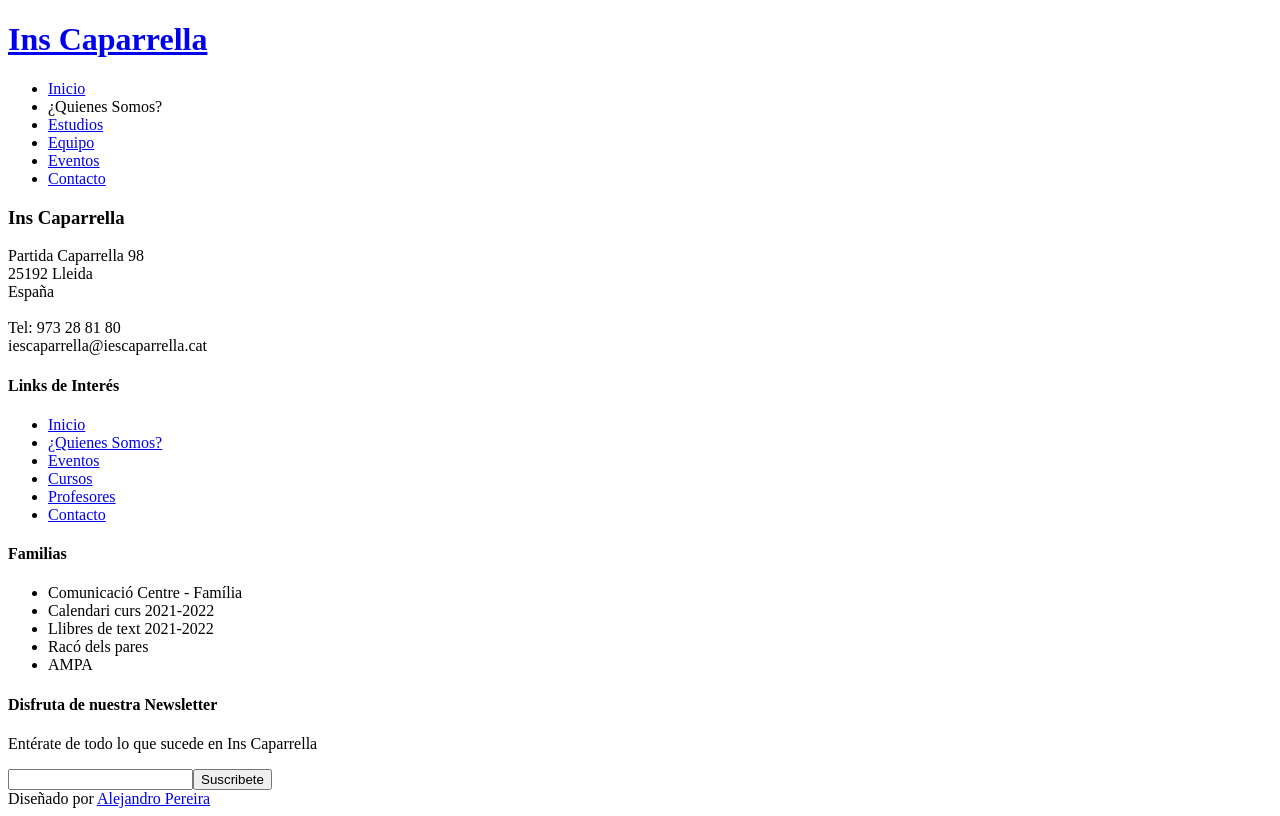
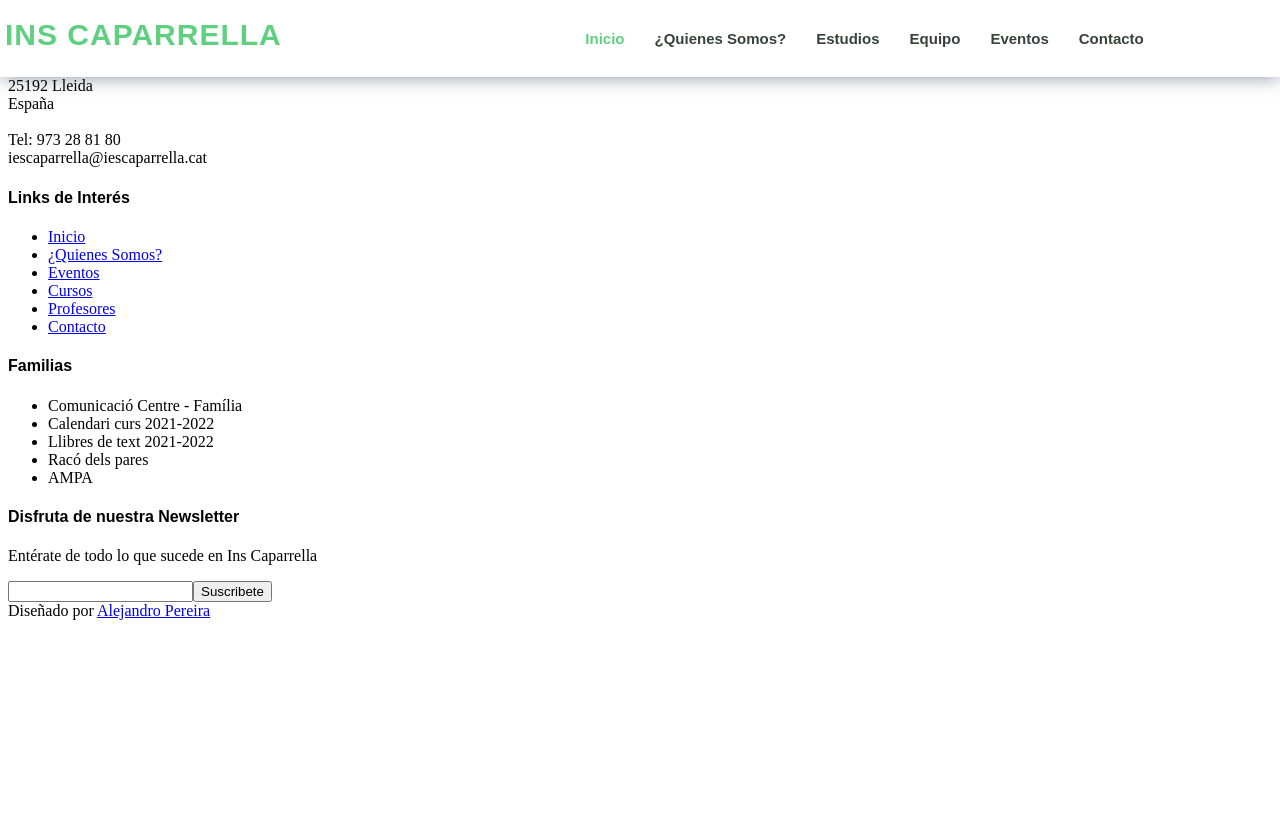
Before and after one commit to AlejandroPCa/web2022, a plain HTML site: page index.html in a window 1280 px wide. Drawn offline with Linux system fonts and the light colour scheme.

Commit message:
Estilos Header
Creo los estilos para todos los headers

```diff
--- /dev/null
+++ b/estilos/header.css
@@ -0,0 +1,90 @@
+.header-container{
+    width: 100%;
+    display: flex;
+    justify-content: center;
+    padding: 5px;
+    margin:auto;
+}
+
+#header .caja1{
+    flex-grow: 2;
+    flex-basis: 10%;
+}
+
+#header .caja2{
+    flex-grow: 1;
+    flex-basis: 40%;
+}
+#header .menu {
+    padding: 0;
+  }
+  #header .menu ul {
+    margin: 0;
+    padding: 0;
+    display: flex;
+    list-style: none;
+    align-items: center;
+  }
+  #header .menu li {
+    position: relative;
+  }
+  #header .menu a, .menu a:focus {
+    display: flex;
+    align-items: center;
+    justify-content: space-between;
+    padding: 10px 0 10px 30px;
+    font-family: "Raleway", sans-serif;
+    font-size: 15px;
+    font-weight: 600;
+    color: #37423b;
+  }
+
+  #header .menu a:hover, .menu .active, .menu .active:focus, .menu li:hover > a {
+    color: #5fcf80!important;
+  }
+
+
+
+  #header {
+    background: #fff;
+    transition: all 0.5s;
+    z-index: 997;
+    padding: 15px 0;
+    box-shadow: 0px 0 18px rgba(8 14 51 / 45%);
+    /*box-shadow: 0px 0 18px rgba(55, 66, 59, 0.08);*/
+    position:fixed;
+    top:0;
+    right:0;
+    left:0;
+    z-index:1030
+  }
+  #header .logo {
+    font-size: 30px;
+    margin: 0;
+    padding: 0;
+    line-height: 1;
+    font-weight: 600;
+    letter-spacing: 1px;
+    text-transform: uppercase;
+    font-family: "Poppins", sans-serif;
+  }
+
+  #header a {
+    color: #5fcf80;
+    text-decoration: none;
+  }
+
+  #header a:hover {
+    color: #86db9f;
+    text-decoration: none;
+
+  }
+
+  #header h1, h2, h3, h4, h5, h6 {
+    font-family: "Raleway", sans-serif;
+
+  }
+
+  *, ::after, ::before {
+    box-sizing: border-box;
+}
--- a/index.html
+++ b/index.html
@@ -5,15 +5,16 @@
     <meta http-equiv="X-UA-Compatible" content="IE=edge">
     <meta name="viewport" content="width=device-width, initial-scale=1.0">
     <title>Document</title>
+    <link href="estilos/header.css" rel="stylesheet">
 </head>
 <body>
 
     <!--=====HEADER======-->
 
-    <header>
+    <header id="header">
         <div class="header-container">
             <div class="caja1">
-                <h1><a href="index.html">Ins Caparrella</a></h1>
+                <h1 class="logo"><a href="index.html">Ins Caparrella</a></h1>
             </div>
 
             <!--=====Navegación=====-->
@@ -21,7 +22,7 @@
                 <nav class="menu">
                     <ul>
                         <li><a class="active" href="index.html">Inicio</a></li>
-                        <li><a href="quienes_somos.html"></a>¿Quienes Somos?</li>
+                        <li><a href="quienes_somos.html">¿Quienes Somos?</a></li>
                         <li><a href="cursos.html">Estudios</a></li>
                         <li><a href="profesores.html">Equipo</a></li>
                         <li><a href="eventos.html">Eventos</a></li>
```
Also changed, not shown: estilos/footer.css (added).
